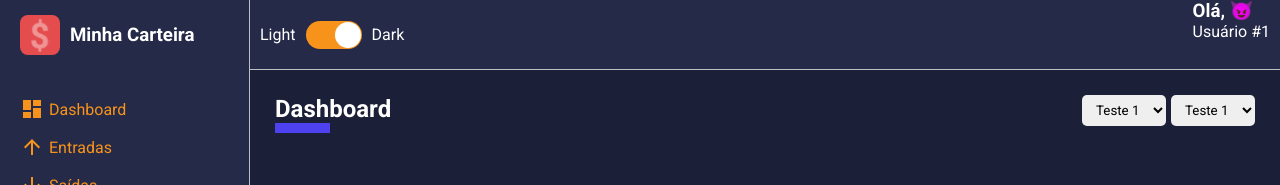
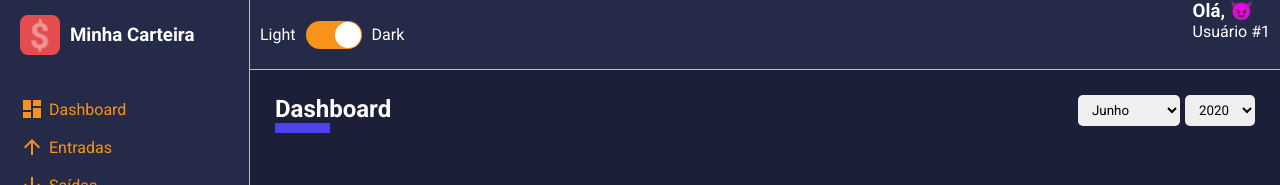
Before and after one commit to EduBergantini/didactic-spoon, a React (Create React App) app: page /dashboard in a window 1280 px wide. Shown: the top 185 px of the page. Built offline with nearby package versions, Linux system fonts and the light colour scheme.

Commit message:
refactor: change dashboard header filters to mocked repository data

```diff
--- a/src/pages/dashboard/index.tsx
+++ b/src/pages/dashboard/index.tsx
@@ -1,23 +1,53 @@
-import React from "react"
+import React, { useMemo, useState } from "react"
 import ContentHeader from "../../components/content-header";
 import SelectInput from "../../components/select-input";
 import { DashboardContainer } from "./styles";
 
+import gains from "../../repositories/gains";
+import expenses from "../../repositories/expenses";
+import listOfMonths from "../../utils/months";
+
+
 const Dashboard: React.FC = () => {
-    const options = [
-        {value: 1, label: "Teste 1"},
-        {value: 2, label: "Teste 2"},
-        {value: 3, label: "Teste 3"},
-        {value: 4, label: "Teste 4"},
-        {value: 5, label: "Teste 5"},
-        {value: 6, label: "Teste 6"},
-    ];
+    const currentDate = new Date();
+    const [selectedMonth, setSelectedMonth] = useState<string>((currentDate.getMonth()+1).toLocaleString());
+    const [selectedYear, setSelectedYear] = useState<string>(currentDate.getFullYear().toLocaleString());
+
+    const months = useMemo(() => {
+        return listOfMonths.map((month, index) => {
+                   return {
+                       value: index+1,
+                       label: month
+                   }
+               });
+    }, [])
+
+    const years = useMemo(() => {
+        const yearsWithData: number[] = [];
+        [...gains, ...expenses].forEach(item => {
+            var date = new Date(item.date);
+            var currentItemYear = date.getFullYear();
+
+            if(!yearsWithData.includes(currentItemYear)) {
+                yearsWithData.push(currentItemYear);
+            }
+        });
+
+        setSelectedYear(yearsWithData[yearsWithData.length-1].toString())
+
+        return yearsWithData.map(item => {
+            return {
+                value: item,
+                label: item.toString()
+            }
+        });
+    }, []);
 
     return (
         <DashboardContainer>
             <ContentHeader title="Dashboard" lineColor="#4e41f0">
-                <SelectInput options={options} onSelectInputChange={e => console.log(e.target.value)}/>
-                <SelectInput options={options}  onSelectInputChange={e => console.log(e.target.value)}/>
+            <SelectInput options={months} onSelectInputChange={e => setSelectedMonth(e.target.value)} defaultValue={selectedMonth}/>
+                <SelectInput options={years}  onSelectInputChange={e => setSelectedYear(e.target.value)} defaultValue={selectedYear}/>
             </ContentHeader>
         </DashboardContainer>
     );
```
